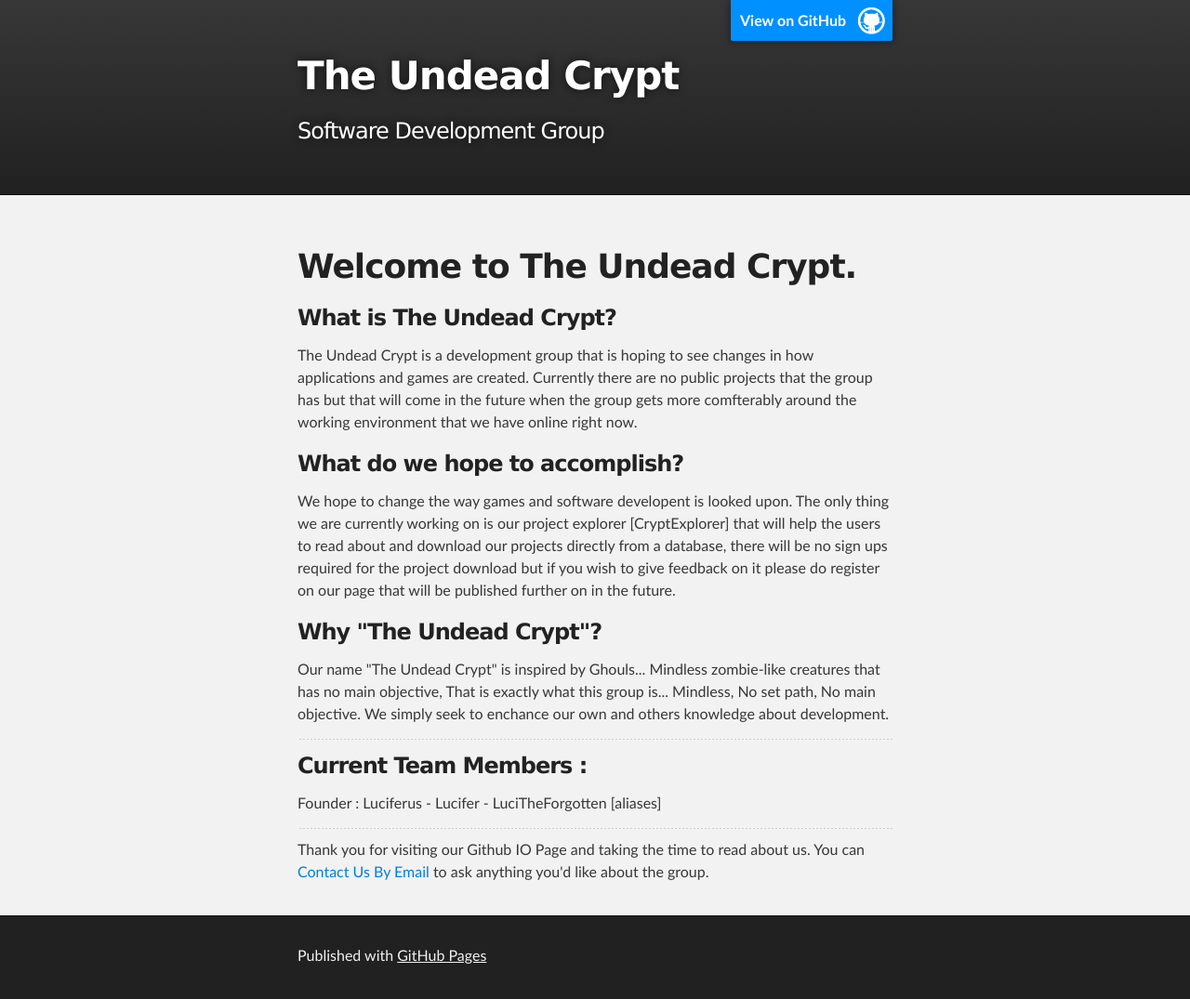
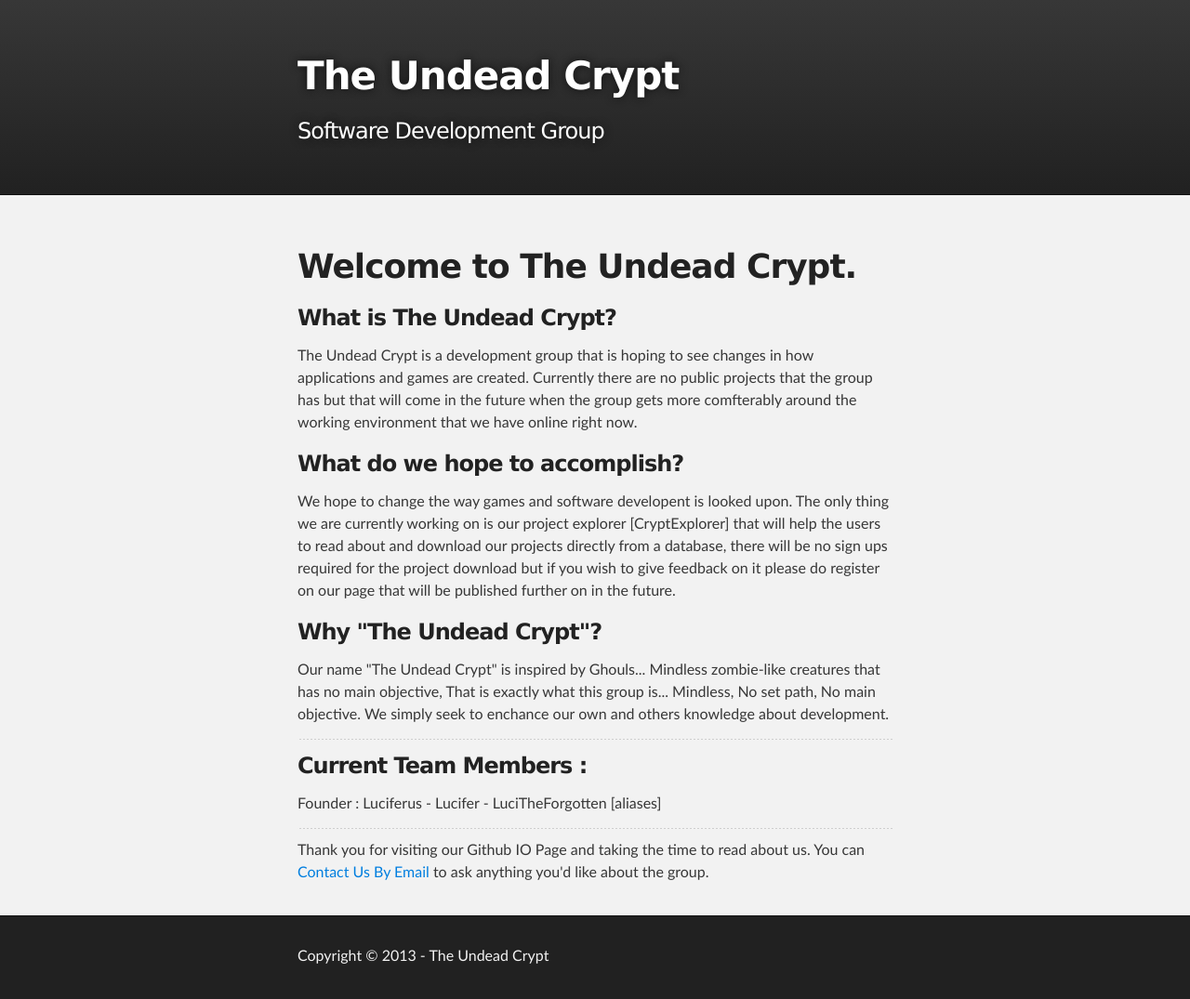
Before and after one commit to LuciTheForgotten/lucitheforgotten.github.io, a plain HTML site: page index.html in a window 1280 px wide. Shown: the whole page at 93% size. Drawn offline with Linux system fonts and the light colour scheme.

Commit message:
Update index.html

```diff
--- a/index.html
+++ b/index.html
@@ -16,7 +16,6 @@
     <!-- HEADER -->
     <div id="header_wrap" class="outer">
         <header class="inner">
-          <a id="forkme_banner" href="https://github.com/LuciTheForgotten">View on GitHub</a>
 
           <h1 id="project_title">The Undead Crypt</h1>
           <h2 id="project_tagline">Software Development Group</h2>
@@ -58,7 +57,7 @@ You can <a href="mailto:someone@example.com?Subject=Contact%20Through%20Github.i
     <!-- FOOTER  -->
     <div id="footer_wrap" class="outer">
       <footer class="inner">
-        <p>Published with <a href="http://pages.github.com">GitHub Pages</a></p>
+        <p>Copyright &copy; 2013 - The Undead Crypt</p>
       </footer>
     </div>
 
```
